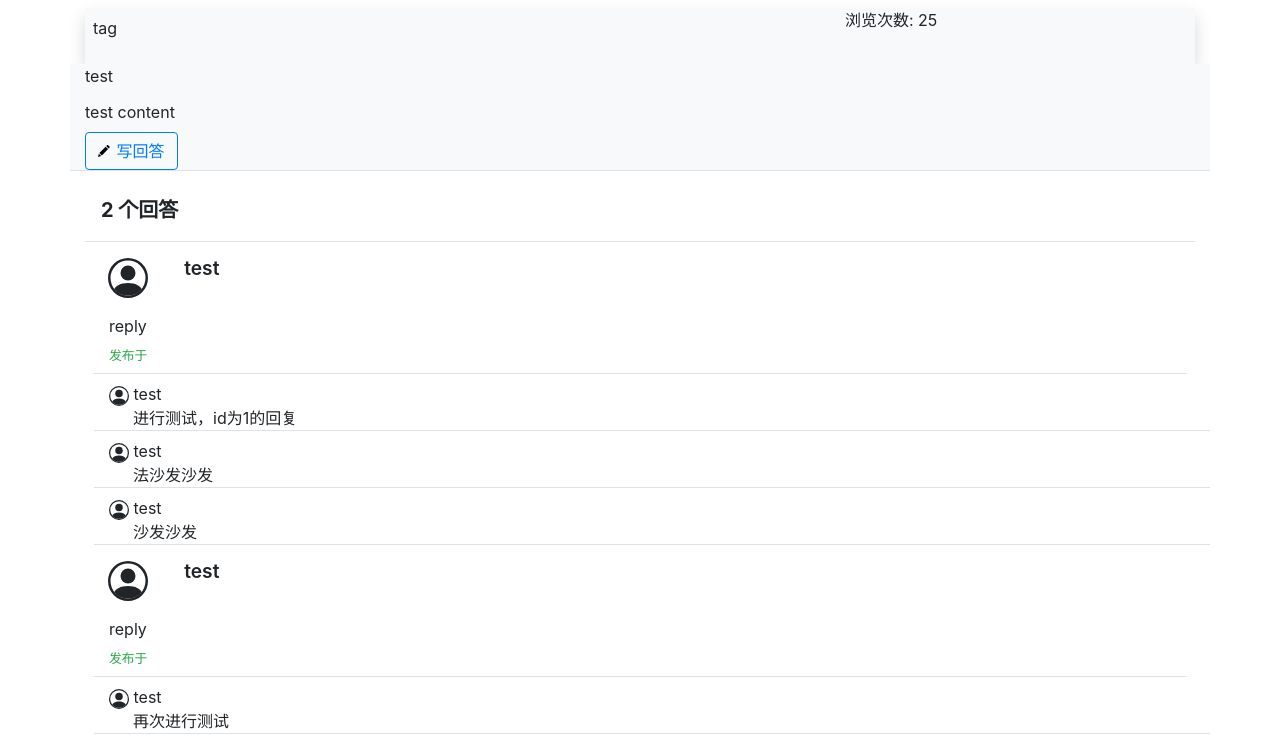
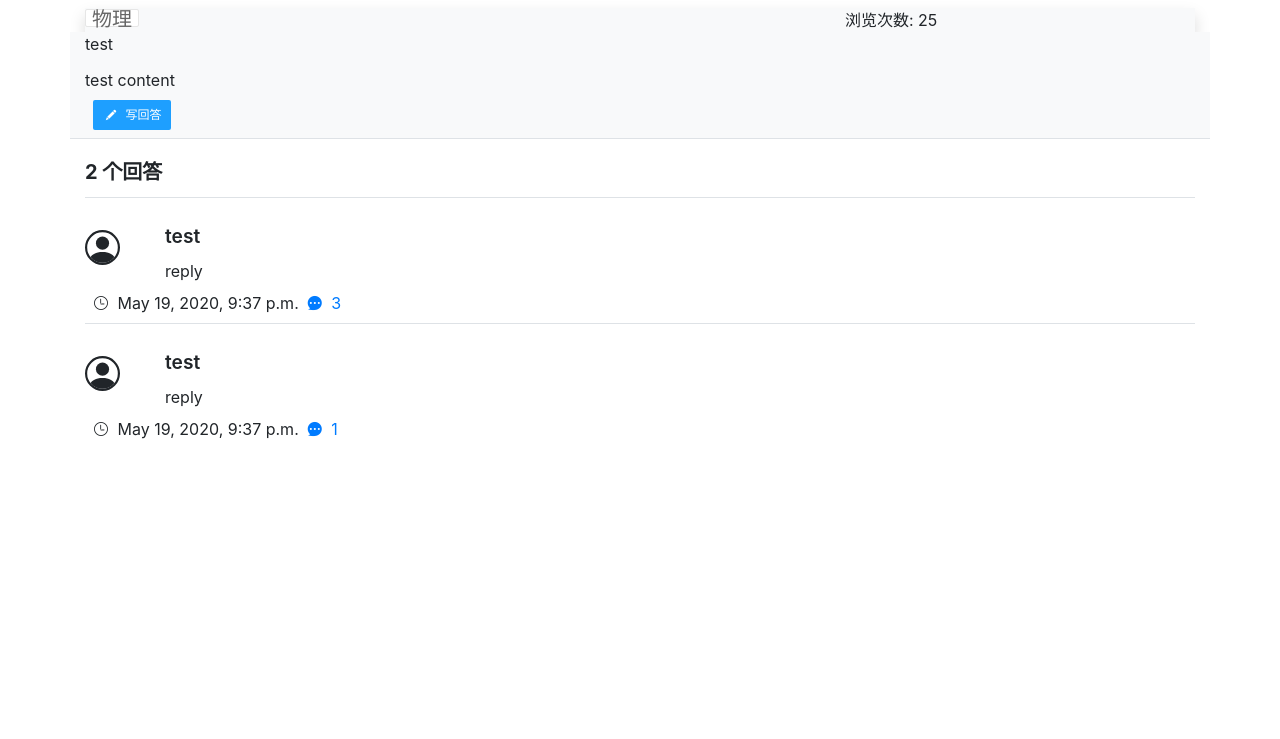
Before and after one commit to junhaideng/2020-Software-Engineering, a Django app: page /community/post/1 in a window 1280 px wide. Shown: the part 61-800 px from the top of the page. Run offline with Django 3.2, Linux system fonts and the light colour scheme; data comes from the database, SQL or seed files in the repository; some libraries are stand-ins or nearby versions.

Commit message:
大致的帖子详情页逻辑

```diff
--- a/project/bbs/templates/community/detail.html
+++ b/project/bbs/templates/community/detail.html
@@ -17,9 +17,7 @@ TODO: 如何显示， 美化显示
 <div class=" bg-light shadow p-0 mt-2 ">
     <div class="row">
         <div class="col-8">
-                <ul class="list-unstyled">
-                    <li class=" p-2">tag</li>
-                </ul>
+            <div class="layui-badge-rim" ><span style="font-size: 20px" >{{ post.course }}</span> </div>
         </div>
         <div class="col-4">
             <div class="text">
@@ -35,36 +33,41 @@ TODO: 如何显示， 美化显示
     <div class="w-100 row"></div>
     <div class="col">
         {% autoescape off %}
-            {{ post.content |safe  }}
+        {{ post.content |safe }}
         {% endautoescape %}
     </div>
     <div class="w-100"></div>
-        <div class="col mt-2">
-            <button class="btn btn-outline-primary">
-                <svg width="14" height="16"
-                     aria-hidden="true" style="height: 16px; width: 14px;"><title></title>
-                    <g>
-                        <path d="M.423 10.32L0 12l1.667-.474 1.55-.44-2.4-2.33-.394 1.564zM10.153.233c-.327-.318-.85-.31-1.17.018l-.793.817 2.49 2.414.792-.814c.318-.328.312-.852-.017-1.17l-1.3-1.263zM3.84 10.536L1.35 8.122l6.265-6.46 2.49 2.414-6.265 6.46z"
-                              fill-rule="evenodd"></path>
-                    </g>
-                </svg>
+    <div class="col m-2">
+        <button class="layui-btn layui-btn-normal layui-btn-sm" onclick="reply()">
+            <i class="layui-icon layui-icon-edit"></i>
             写回答
         </button>
+        <div id="reply" hidden>
+            <div class="row m-2">
+                <textarea placeholder="请输入内容" class="layui-textarea"></textarea>
+                </textarea>
+            </div>
+            <div class="row m-2">
+                <div class="m-2">
+                    <button class="layui-btn">提交</button>
+                    <button class="layui-btn layui-btn-primary">取消</button>
+                </div>
+            </div>
+        </div>
     </div>
 </div>
 <div class="list_container mt-2">
-        {% if total != 0 %}
-            <div class="modal-header font-weight-bold" style="font-size: 20px">{{ total }} 个回答</div>
-        {% endif %}
+    <div class=" font-weight-bold" style="font-size: 20px; line-height: 50px;">{{ total }} 个回答</div>
     <div class="list-group">
         {% for one in data %}{# 对于每一条回复信息 #}
-                <div class="row m-2">
+            <div class="border-top">
+                <div class="row mt-4">
                     <div class="col-1 mt-2 ml-0">
                         {% if one.user.profile %} {# 首先展示用户的基本信息，比如头像，用户名以及学院信息 #}
                             <img class="rounded-circle " width="40px" height="40px" src="{{ one.user.profile }}"
                                  alt="{{ one.user.user.name }}">
                         {% else %}
-                            <svg class="bi bi-people-circle" width="40px" height="40px" viewBox="0 0 16 16"
+                            <svg class="bi bi-people-circle" width="35px" height="35px" viewBox="0 0 16 16"
                                  fill="currentColor"
                                  xmlns="http://www.w3.org/2000/svg">
                                 <path d="M13.468 12.37C12.758 11.226 11.195 10 8 10s-4.757 1.225-5.468 2.37A6.987 6.987 0 008 15a6.987 6.987 0 005.468-2.63z"></path>
@@ -77,22 +80,24 @@ TODO: 如何显示， 美化显示
                         {% endif %}
                     </div>
                     <div class="col-8 p-0 m-0">
-                        {% if one.user.academy %}{# 学院不为空的话就显示学院，否则不显示 #}
                         <div class="card-title mb-0"
                              style="font-size: 1.2rem; font-weight: 600"> {{ one.user.user.username }}</div>
-                            <div class="description mt-0 pt-0"> {{ one.user.academy }}</div>
-                        {% else %}
-                            <div class="card-title mt-1"
-                                 style="font-size: 1.2rem; font-weight: 600">{{ one.user.user.username }}</div>
-                        {% endif %}
+                        <div class=" mt-2 pt-0"> {{ one.reply.content }}</div>
                     </div>
+                </div>
+                <div class="row m-2 mb-2">
+                    <div class="mr-2">
+                        <i class="layui-icon layui-icon-time mr-1"></i> {{ one.reply.created_date }}
+                    </div>
+                    <div class="mr-2">
+                        <a href="javascript:void(0)" onclick="show_edit({{ one.reply.id }})"> <i
+                                class="layui-icon layui-icon-reply-fill mr-1"
+                        ></i> {{ one.comments.count }}
+                        </a>
+                    </div>
+                </div>
+                <div id="reply_{{ one.reply.id }}" hidden>
 
-                </div>
-                <div class="row m-2 ml-4">
-                    {{ one.reply.content }} {# 显示回复的主要内容 #}
-                </div>
-                <div class="text-success ml-4 small mb-2">发布于{{ one.reply.create_date }}</div>
-                <div class="row border-bottom ml-2 mr-2 text-center bg-light"></div>
                     <div class="ml-4">
                         <div class="list-group">
                             {% for comment in one.comments %}  {# 对于回复中的每一个评论 #}
@@ -114,23 +119,107 @@ TODO: 如何显示， 美化显示
                                         </svg>
 
                                     {% endif %}
-                                {% if comment.reply_user_id %}
-                                    {{ comment.commenter_id |getNameFromId }} 回复
-                                    {{ comment.reply_user_id |getNameFromId }}
-                                {% else %}
                                     {{ comment.commenter_id|getNameFromId }}
-                                {% endif %}
                                     <div class="row ml-4">
                                         {{ comment.content }}
                                     </div>
                                 </div>
-                            <div class="row border-bottom"></div>
                             {% endfor %}
+
                         </div>
                     </div>
+                    <div class="row m-2">
+                        <div class="layui-input-inline" style="width: 80%">
+                            <input class="layui-input" id="input_{{ one.reply.id }}">
+                        </div>
+                        <button class="layui-btn layui-btn-normal layui-input-inline"
+                                onclick="submit({{ one.reply.id }})">
+                            评论
+                        </button>
+
+                    </div>
+                </div>
+            </div>
+
         {% endfor %}
+
+        {% csrf_token %}
     </div>
+<div class="row " style="margin-top: 60px"  ></div>
 </div>
 {% endblock %}
 </body>
+{% block back_dependencies %}
+    <style>
+        a {
+            text-decoration: none;
+        }
+
+        a:hover {
+            text-decoration: none;
+        }
+    </style>
+
+    <script>
+        function show_edit(id) {
+            let element = document.getElementById("reply_" + id);
+            element.hidden = !element.hidden
+        }
+
+        function reply() {
+            console.log('f')
+            let element = document.getElementById("reply");
+            element.hidden = !element.hidden;
+        }
+
+        function get_csrf() {
+            let cookies = document.cookie.split(',');
+            let pattern = /csrftoken=(.*)/m;
+            let csrf;
+            for (let j = 0; j < cookies.length; j++) {
+                if (pattern.test(cookies[j])) {
+                    csrf = pattern.exec(cookies[j])[1];
+                }
+            }
+            return csrf
+        }
+
+        function submit(id) {
+            layui.use(["layer"], () => {
+                layer = layui.layer;
+                let csrf = get_csrf();
+                let content = document.getElementById("input_" + id).value;
+                if (content.trim() === "") {
+                    layer.msg("评论不能为空")
+                } else {
+                    $.ajax({
+                            type: "post",
+                            url: "/community/post/comment",
+                            headers: {
+                                "X-CSRFToken": csrf
+                            },
+                            data: {id: id, content: content},
+
+                            success: function (data) {
+                                if (data.status === 200) {
+                                    window.location.reload();
+                                    layer.msg(data.message)
+                                } else {
+                                    layer.msg(data.message)
+                                }
+
+                            },
+                            err: function (err) {
+                                console.log(err)
+                            }
+                        }
+                    );
+                }
+            })
+
+
+        }
+    </script>
+
+{% endblock %}
 </html>
```
Lines whose indentation alone changed are shown as unchanged.
